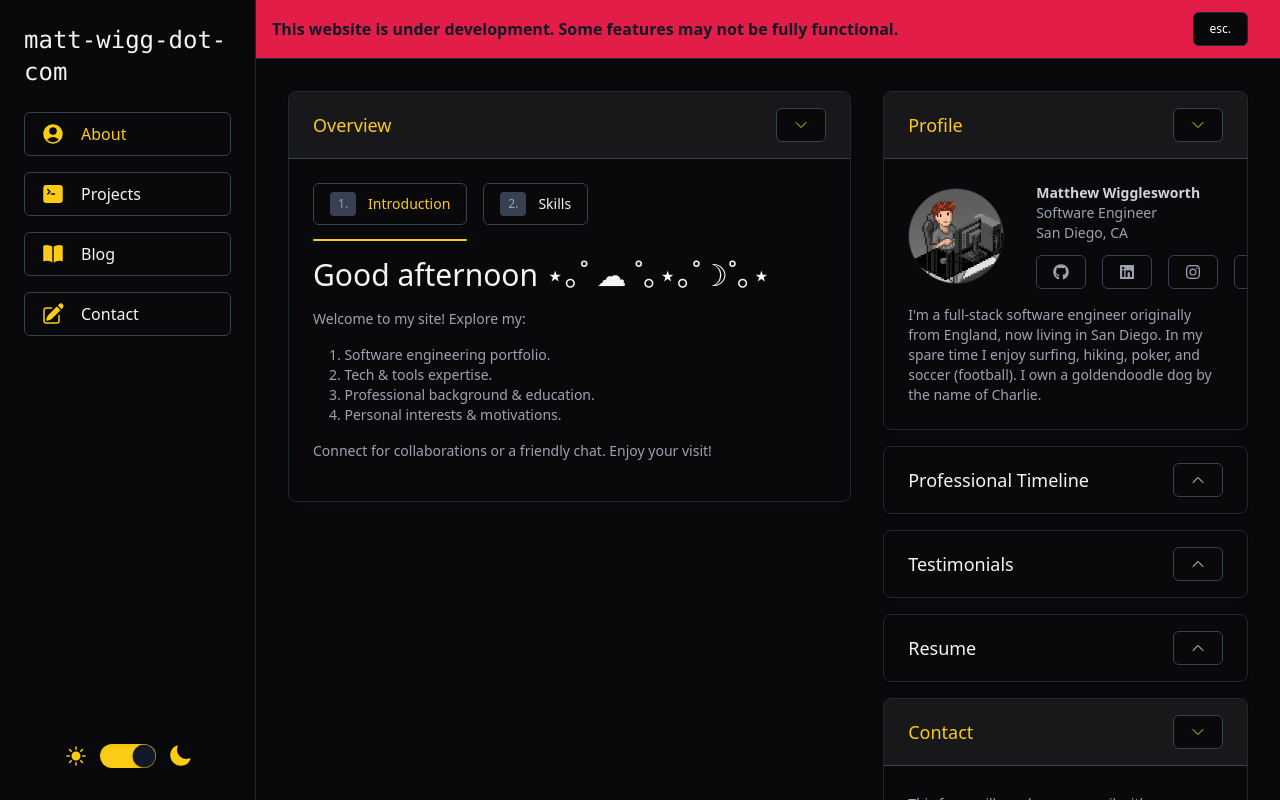
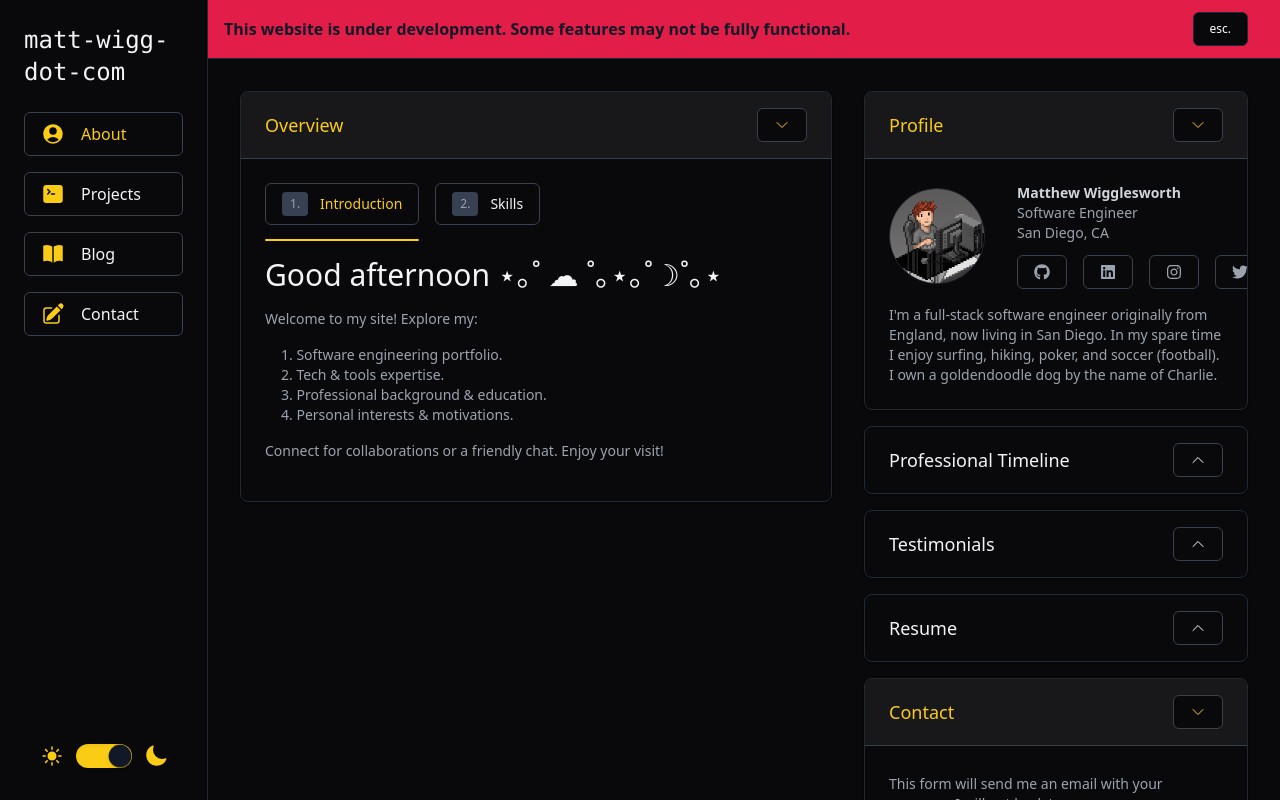
Before and after one commit to matt-wigg/matt-wigg-dot-com, a Next.js app: page / in a window 1280 px wide. Shown: the top 800 px of the page. Built offline with nearby package versions, Linux system fonts and the light colour scheme.

Commit message:
smaller md-lg screen nav

```diff
--- a/src/app/layout.tsx
+++ b/src/app/layout.tsx
@@ -21,7 +21,7 @@ export default function RootLayout({
         <ThemeProvider>
           <div className='min-h-screen relative'>
             <Navbar />
-            <main className='md:pl-64 '>
+            <main className='md:pl-52 '>
               <HeaderNotification />
               <div className='container mx-auto px-4'>
                 {children}
--- a/src/components/Navbar.tsx
+++ b/src/components/Navbar.tsx
@@ -51,7 +51,7 @@ const Navbar = () => {
 
   return (
     <div className='flex flex-col md:flex-row md:space-x-4 md:space-y-0'>
-      <div className='md:flex  dark:bg-zinc-950 dark:text-gray-100 w-64 min-w-64 h-full flex-col justify-between hidden top-0 left-0 border-r border-gray-800 fixed'>
+      <div className='md:flex  dark:bg-zinc-950 dark:text-gray-100 w-52 min-w-52 h-full flex-col justify-between hidden top-0 left-0 border-r border-gray-800 fixed'>
         <nav className='px-6 py-4 space-y-4 font-light'>
           <h1 className='font-mono text-2xl py-2 font-medium text-gray-900 dark:text-gray-100'>
             matt-wigg-dot-com
```
